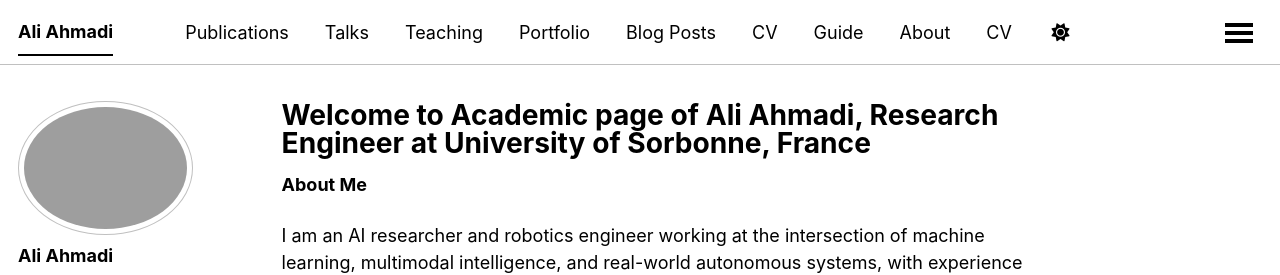
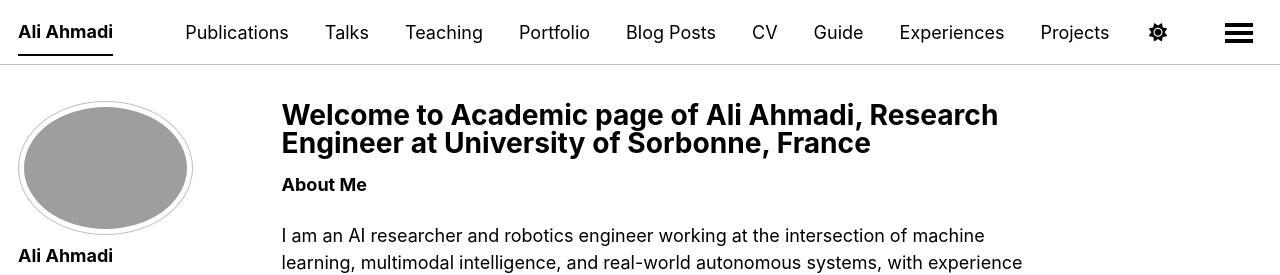
Before and after one commit to Ali-A7/Ali-A7.github.io, a Jekyll site: the page built from _pages/about.md, in a window 1280 px wide. Shown: the top 275 px of the page. Built offline with Jekyll 4.4.1, drawn with Linux system fonts in a browser that asks for light colours; some web fonts are replaced; a script bundle is joined from its source files by our own code; library files that are not in the unit come from our copies; a file with an impossible date is left out.

Commit message:
Update navigation by removing About and CV links
Removed 'About' and 'CV' entries from navigation.

```diff
--- a/_data/navigation.yml
+++ b/_data/navigation.yml
@@ -32,11 +32,6 @@
   - title: "Guide"
     url: /markdown/
 
-    main:
-  - title: "About"
-    url: /
-  - title: "CV"
-    url: /cv/
   - title: "Experiences"
     url: /Experiences/
   - title: "Projects"
```
